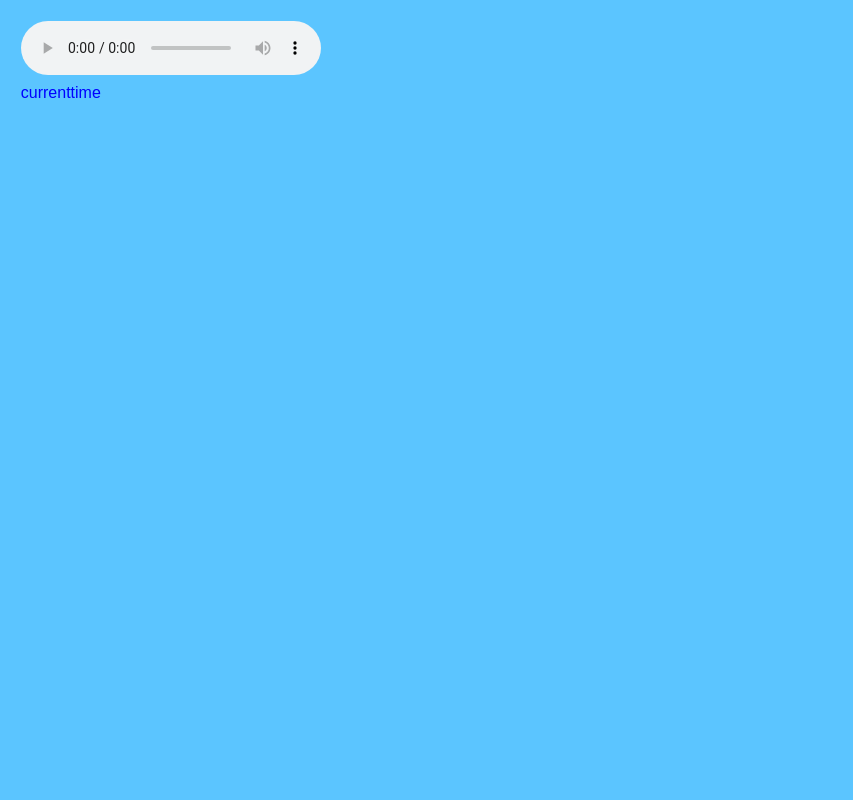
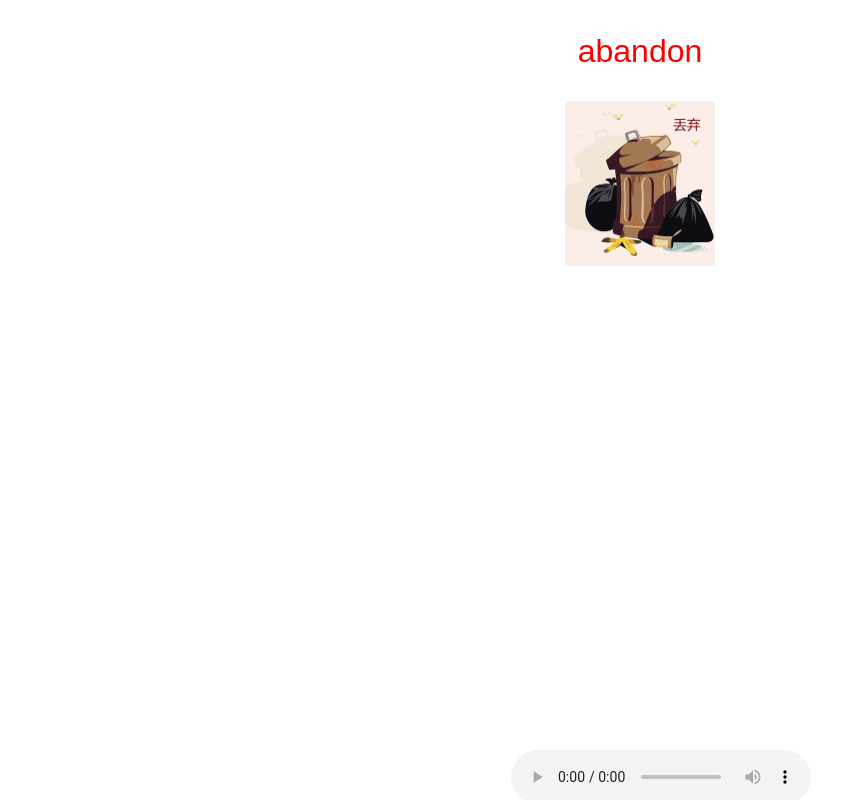
Before and after one commit to qiwsir/FrontProject, a plain HTML site: page englishWord/index.html in a window 1280 px wide. Shown: the whole page, without its empty margins (0-853 px from the left). Drawn offline with Linux system fonts and the light colour scheme.

Commit message:
english word

```diff
--- a/englishWord/css/style.css
+++ b/englishWord/css/style.css
@@ -5,9 +5,10 @@ body
 	margin: 0;
 	height: 100%;
 }
+
 body
 {
-	background-color: #5BC5FF;
+	background-color: #fff;
 	-webkit-text-size-adjust: none;
 	font-family: Arial, Helvetica, Verdana;
 	font-size: 16px;
@@ -15,3 +16,39 @@ body
 	color: #000;
 	position: relative;
 }
+
+.table td {
+	text-align: center;
+}
+
+.divcenter {
+	margin-left: auto;
+	margin-right: auto;
+	text-align: center;
+}
+
+.divblock {
+	margin-top: 0.6em;
+	margin-bottom: 0.6em;
+}
+
+.hideorshow {
+	display:none;
+}
+
+.english_word {
+	font-size: 2em;
+	color: red;
+}
+
+#picture>img {
+    width: 150px;
+}
+
+.playaudio {
+    height: 50px;
+    width: 100%;
+    position: fixed;
+    bottom: 0;
+    opacity:1;
+}
--- a/englishWord/index.html
+++ b/englishWord/index.html
@@ -5,39 +5,31 @@
 		<meta content="width=device-width, initial-scale=1.0" name="viewport" />
 		<meta name="apple-mobile-web-app-capable" content="yes" />
 		<title>english world</title>
-		<link href="css/bootstrap.min.css" rel="stylesheet">
-		<link href="css/style.css" rel="stylesheet" />
 
-		<script type="text/javascript" src="js/jquery-1.10.2.min.js" ></script>
-		<script type="text/javascript" src="js/script.js"></script>
 	</head>
 
 	<body>
-		<div class="container-fluid">
-			<div class="row">
-				<audio controls id="abandon_mp3" ontimeupdate='updateTrackTime(this)' onClick="playaudio()">
-					<source src="source/abandon.mp3">
-				</audio>
-			</div>
+		<div class="container-fluid" id="content">
+			<div class="row divcenter divblock english_word" id="english"></div>
+			<div class="row divcenter divblock" id="word"></div>
+			<div class="row divcenter divblock hideorshow" id="analyze"></div>
+			<div id="picture" class="row divcenter divblock"></div>
+			<div class="row divcenter divblock" id="enexample"></div>
+			<div class="row divcenter divblock" id="cnexample"></div>
+			<div class="row divcenter divblock"><img src="css/images/onplay.png"></div>
 		</div>
-		<div class="container-fluid" id="content">
-			<div class="row">
-				<div class="col-md-6">
-					<div id="english"></div>
-				</div>
-				<div class="col-md-6">
-					<div id="picture"></div>
-				</div>
-			</div>
-			<div class="row" id="word"></div>
-			<div class="row" id="analyze"></div>
-			<div class="row" id="enexample"></div>
-			<div class="row" id="cnexample"></div>
-		</div>
-
-
-		<div id="englishword" style="color:blue">
-			<div id="time">currenttime</div>
+		<div class="playaudio divcenter">
+			<!--div class="row divcenter divblock"-->
+			<!--div class = "playaudio divcenter divblock"-->
+			<audio controls id="abandon_mp3" ontimeupdate='updateTrackTime(this)'">
+				<source src="source/abandon.mp3" type="audio/mpeg">
+			</audio>
+			<!--/div-->
 		</div>
 	</body>
+	<link href="css/bootstrap.min.css" rel="stylesheet">
+	<link href="css/style.css" rel="stylesheet" />
+
+	<script type="text/javascript" src="js/jquery-1.10.2.min.js" ></script>
+	<script type="text/javascript" src="js/script.js"></script>
 </html>
--- a/englishWord/js/script.js
+++ b/englishWord/js/script.js
@@ -1,4 +1,42 @@
-var xml_data = {};
+xml_data = {};
+$(document).ready(function(){
+	var audio = $("#abandon_mp3").get(0);    //autoplay mp3
+	audio.play();
+
+	var xml_file = "source/abandon.xml";
+
+	var word_image = "source/abandon.png";
+	$("#picture").html( "<img src=" + word_image + ">");
+
+	$.get(xml_file, function(xml){	    //read the word and the other information from xml file.
+		$(xml).find("word").each(function(){
+			var word = $(this);
+			xml_data.explain = word.find("explain").text();
+			xml_data.explain_time = word.find("explain").attr("timelabel");
+			xml_data.mnemonic = word.find("mnemonic").text();
+			xml_data.mnemonic_time = word.find("mnemonic").attr("timelabel");
+			xml_data.sentence_english = word.find("sentence_english").text();
+			xml_data.sentence_english_time = word.find("sentence_english").attr("timelabel");
+			xml_data.sentence_chinese = word.find("sentence_chinese").text();
+			xml_data.sentence_chinese_time = word.find("sentence_chinese").attr("timelabel");
+			var mp3 = word.find("mp3").text();
+
+			$("#english").html("<p>" + mp3 + "</p>");    //display the word in the page.
+
+			var splited_sent = splitWord(xml_data["mnemonic"]);    //split the string of mnemonic
+			var arr1 = splited_sent['english1'];
+			var arr2 = splited_sent['english2'];
+			var table = "<div class='table-responsive'><table class='table'>";    //display the analysize of the word
+			for(var i=0; i<arr1.length; i++){
+				table +="<tr><td class='success'>" + arr1[i] + "</td><td class='info' style='text-align:left'>(" + arr2[i] + "</td></tr>"
+			}
+
+			$("#analyze").html( table + "</table></div><div><p>===>" + splited_sent["chinese_sent"] + "</p></div>");
+
+		});
+	});
+
+})
 
 function playaudio(){
 	var word_file = "source/abandon.xml";
@@ -6,61 +44,36 @@ function playaudio(){
 	readXml(word_file);
 
 	//document.getElementById("english").innerHTML = "<p>" + xml_data["mp3"] + "</p>";
-	document.getElementById("picture").innerHTML = "<img src=" + word_image + ">";
+	$("#picture").html( "<img src=" + word_image + ">");
 }
 
 function updateTrackTime(track){
-	var current_time = (Math.round(track.currentTime*10)/10).toString();
-	document.getElementById("time").innerHTML = current_time + "======" + track.currentTime;
-	//var word_file = "source/abandon.xml";
-	//var word_image = "source/abandon.png";
+	var current_time = Math.round(track.currentTime*10)/10;
 
-	//readXml(word_file);
-
-	//document.getElementById("english").innerHTML = "<p>" + xml_data["mp3"] + "</p>";
-	//document.getElementById("picture").innerHTML = "<img src=" + word_image + ">";
-	//$("#englishword").css("background-image", "url("+background_image+") ");
-
-
-	if (current_time >= xml_data.explain_time){
-		document.getElementById("word").innerHTML = "<p>" + xml_data["explain"] + "</p>";
+	if (current_time >= (xml_data.explain_time+0)){
+		$("#word").html("<p>" + xml_data["explain"] + "</p>");
 	} else {
-		document.getElementById("word").innerHTML = "";
+		$("#word").html("");
 	}
 
 	var splited_sent = splitWord(xml_data["mnemonic"]);
 
-	if (current_time >= xml_data.mnemonic_time){
-		var eng1_arr = splited_sent['english1'];
-		var eng2_arr = splited_sent['english2'];
-
-		var table = "<div class='table-responsive'><table class='table'><tr class='success'><td>";
-
-		for(var i=0; i<eng1_arr.length; i++){
-			if (i<eng1_arr.length-1){
-				table += eng1_arr[i] + "</td><td>";
-			} else {
-				table += eng1_arr[i] + "</td></tr><tr class='warning'><td>";
-			}
-		}
-		for(var i=0; i<eng2_arr.length; i++){
-			if (i<eng2_arr.length-1){
-				table += eng2_arr[i] + "</td><td>";
-			} else {
-				table += eng2_arr[i] + "</td></tr></table></div>"
-			}
-		}
-		document.getElementById("analyze").innerHTML = table + "<div><p>===>" + splited_sent["chinese_sent"] + "</p></div>";
+	if (current_time >= (xml_data.mnemonic_time+0)){
+		$("#analyze").css("display","block");
 	} else {
-		document.getElementById("analyze").innerHTML = "";
+		$("#analyze").css("display","none");
 	}
 
-	if (current_time > xml_data.sentence_english_time){
-		document.getElementById("enexample").innerHTML ="<div><p>" + xml_data.sentence_english + "</p></div>";
+	if (current_time > (xml_data.sentence_english_time+0)){
+		$("#enexample").html("<div><p>" + xml_data.sentence_english + "</p></div>");
+	} else {
+		$("#enexample").html( "");
 	}
 
-	if (current_time == xml_data.sentence_chinese_time){
-		document.getElementById("cnexample").innerHTML = "<div><p>" + xml_data.sentence_chinese + "</p></div>";
+	if (current_time >= (xml_data.sentence_chinese_time+0)){
+		$("#cnexample").html("<div><p>" + xml_data.sentence_chinese + "</p></div>");
+	} else {
+		$("#cnexample").html("");
 	}
 }
 
@@ -80,7 +93,7 @@ function readXml(xml_file){
 			xml_data.sentence_chinese_time = word.find("sentence_chinese").attr("timelabel");
 			xml_data.mp3 = word.find("mp3").text();
 
-			document.getElementById("english").innerHTML = "<p>" + xml_data["mp3"] + "</p>";
+			$("#english").html("<p>" + xml_data["mp3"] + "</p>");
 		});
 	});
 }
```
Also changed, not shown: englishWord/css/images/onplay.png (added), englishWord/imgs/abandon.png.
